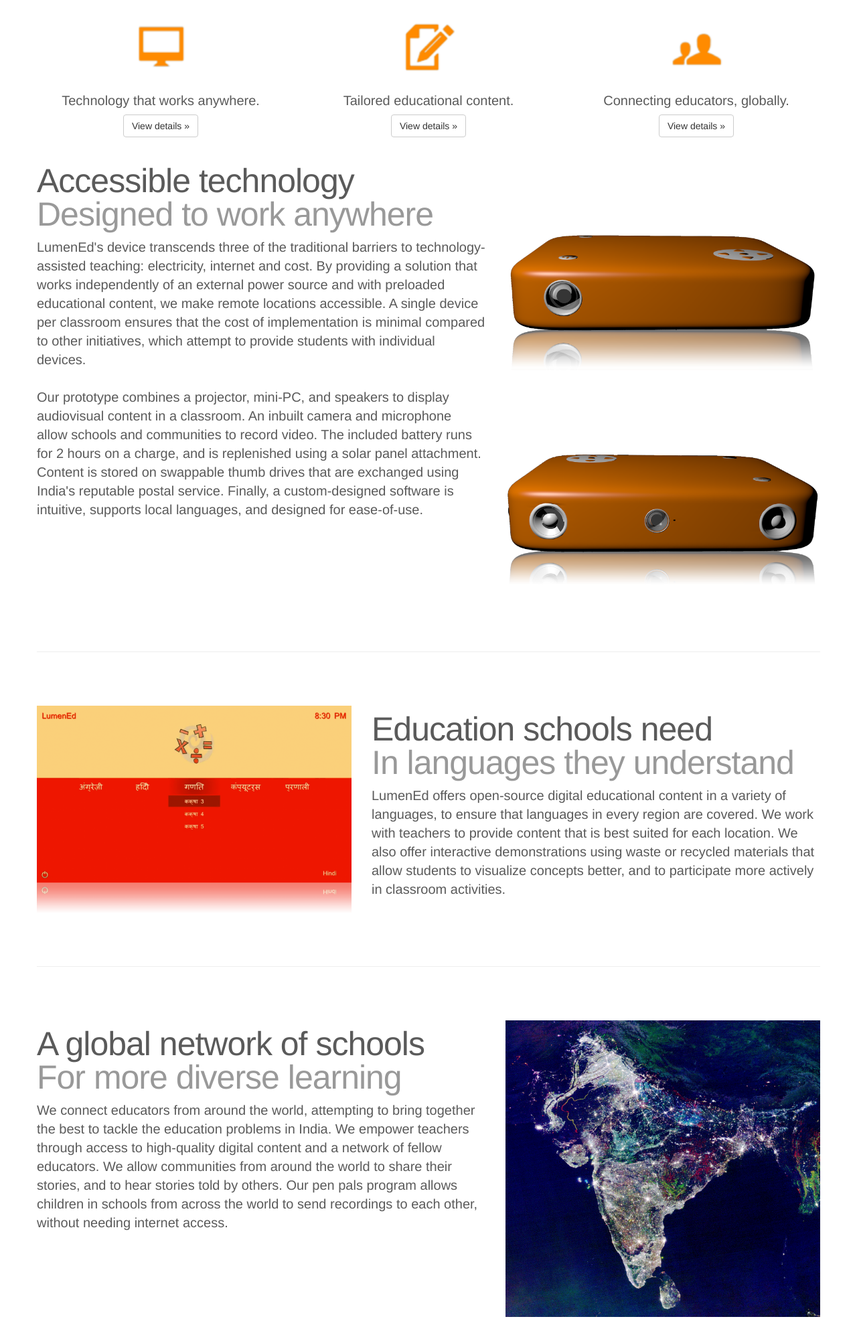
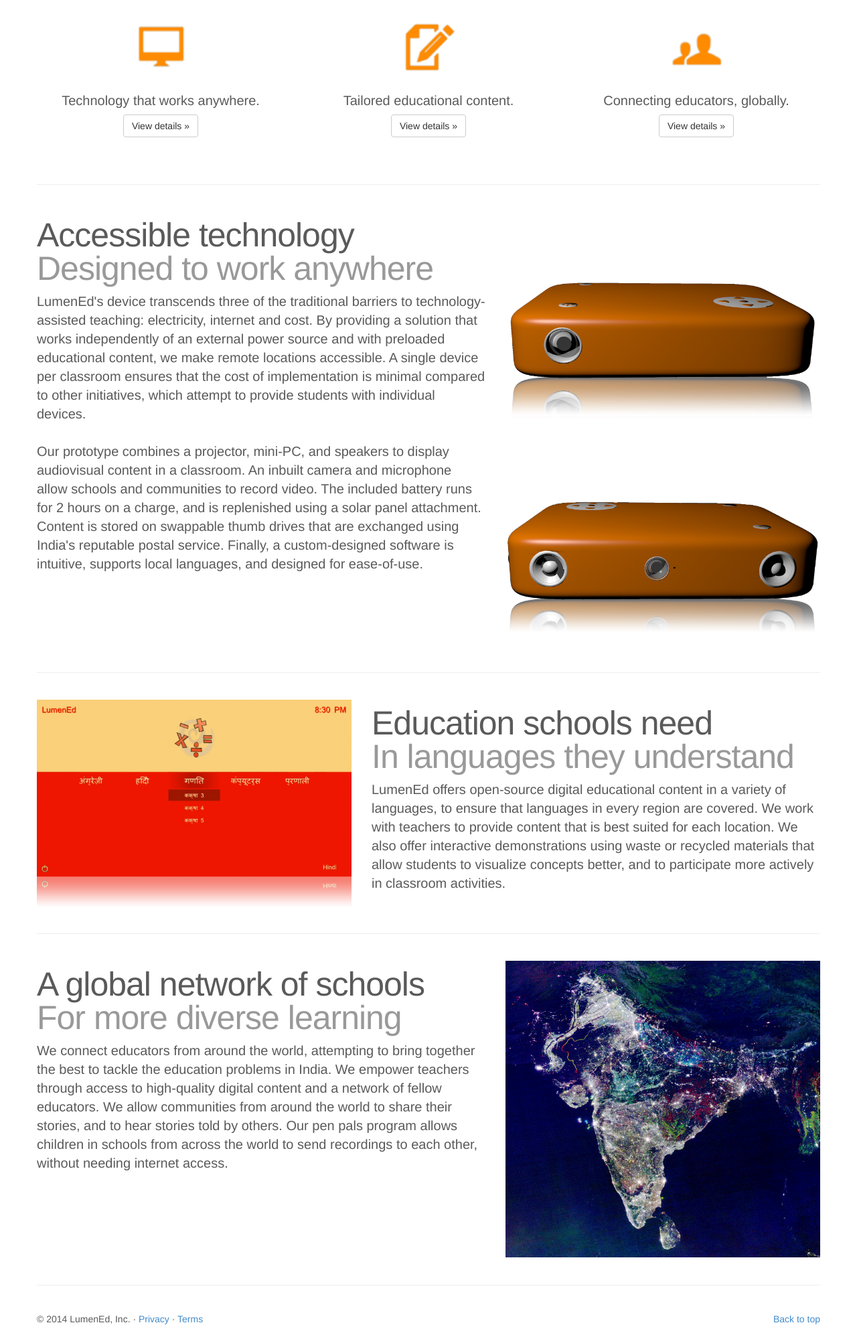
Before and after one commit to lumened/website, a PHP site: page /home.html in a window 1280 px wide. Shown: the part 495-2477 px from the top of the page at 67% size. Run offline with PHP 8.4, Linux system fonts and the light colour scheme; some libraries are stand-ins or nearby versions.

Commit message:
featurette pics done

```diff
--- a/css/carousel.css
+++ b/css/carousel.css
@@ -177,7 +177,7 @@ body {
 ------------------------- */
 
 .featurette-divider {
-  margin: 80px 0; /* Space out the Bootstrap <hr> more */
+  margin: 40px 0; /* Space out the Bootstrap <hr> more */
 }
 @media (min-width: 1200px){
 	.featurette-heading {
@@ -206,9 +206,6 @@ body {
 @media (min-width: 768px){
 	.featuretteSmall {
 		display:none;
-	}
-	.featuretteBig {
-		margin-top: 100px;
 	}
 }
 
--- a/home.html
+++ b/home.html
@@ -151,7 +151,7 @@
 
       <!-- START THE FEATURETTES -->
 
-      <!--<hr class="featurette-divider">-->
+      <hr class="featurette-divider">
       <a name="section1" ></a>
       <div class="row featurette">
         <div class="col-md-7">
@@ -159,7 +159,7 @@
           <p class="lead">LumenEd's device transcends three of the traditional barriers to technology-assisted teaching: electricity, internet and cost. By providing a solution that works independently of an external power source and with preloaded educational content, we make remote locations accessible. A single device per classroom ensures that the cost of implementation is minimal compared to other initiatives, which attempt to provide students with individual devices.<br><br>Our prototype combines a projector, mini-PC, and speakers to display audiovisual content in a classroom. An inbuilt camera and microphone allow schools and communities to record video. The included battery runs for 2 hours on a charge, and is replenished using a solar panel attachment. Content is stored on swappable thumb drives that are exchanged using India's reputable postal service. Finally, a custom-designed software is intuitive, supports local languages, and designed for ease-of-use.</p>
         </div>
         <div class="col-md-5">
-          <img class="featurette-image img-responsive featuretteBig" src="img/doublerender.png" alt="Generic placeholder image">
+          <img class="featurette-image img-responsive featuretteBig" src="img/doublerender.png" alt="Generic placeholder image" style="margin-top:90px">
           <img class="featurette-image img-responsive featuretteSmall" src="img/render_resize.png" alt="Generic placeholder image">
 		</div>
       </div>
@@ -168,11 +168,14 @@
       <hr class="featurette-divider">
       <div class="row featurette">
         <div class="col-md-5">
-          <img class="featurette-image img-responsive" src="img/interface.png" alt="Generic placeholder image" style="top: 200px">
+          <img class="featurette-image img-responsive featuretteBig" src="img/interface.png" alt="Generic placeholder image" style="top: 200px">
         </div>
         <div class="col-md-7">
           <h2 class="featurette-heading">Education schools need<br><span class="text-muted">In languages they understand</span></h2>
           <p class="lead">LumenEd offers open-source digital educational content in a variety of languages, to ensure that languages in every region are covered. We work with teachers to provide content that is best suited for each location. We also offer interactive demonstrations using waste or recycled materials that allow students to visualize concepts better, and to participate more actively in classroom activities.</p>
+        </div>
+		<div class="col-md-5">
+          <img class="featurette-image img-responsive featuretteSmall" src="img/interface.png" alt="Generic placeholder image" style="top: 200px">
         </div>
       </div>
       <a name="section3" ></a>
@@ -183,7 +186,10 @@
           <p class="lead">We connect educators from around the world, attempting to bring together the best to tackle the education problems in India. We empower teachers through access to high-quality digital content and a network of fellow educators. We allow communities from around the world to share their stories, and to hear stories told by others. Our pen pals program allows children in schools from across the world to send recordings to each other, without needing internet access.</p>
         </div>
         <div class="col-md-5">
-          <img class="featurette-image img-responsive" src="img/india_satellite.gif" alt="Generic placeholder image">
+          <img class="featurette-image img-responsive featuretteBig" src="img/india_satellite.gif" alt="Generic placeholder image">
+        </div>
+		<div class="col-md-5">
+          <img class="featurette-image img-responsive featuretteSmall" src="img/india_satellite.gif" alt="Generic placeholder image">
         </div>
       </div>
 
```
